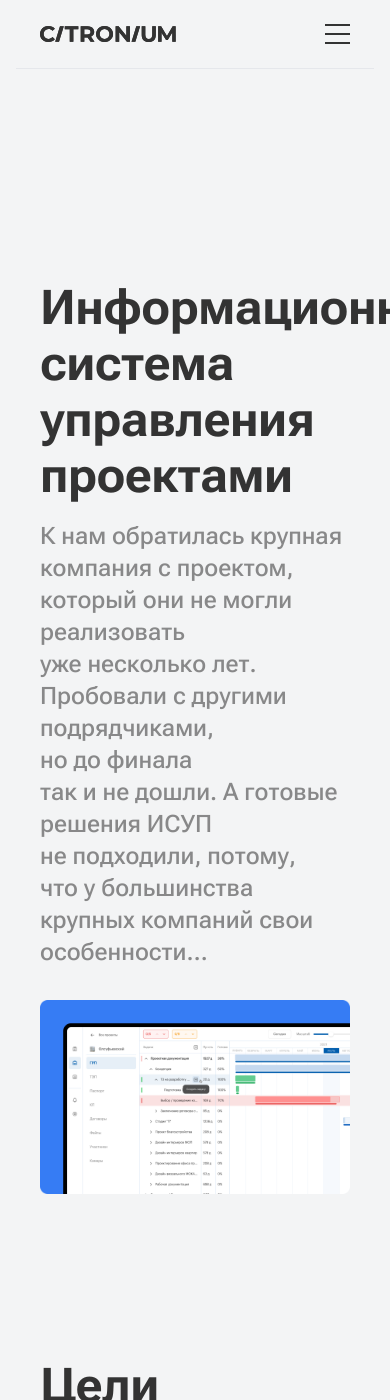
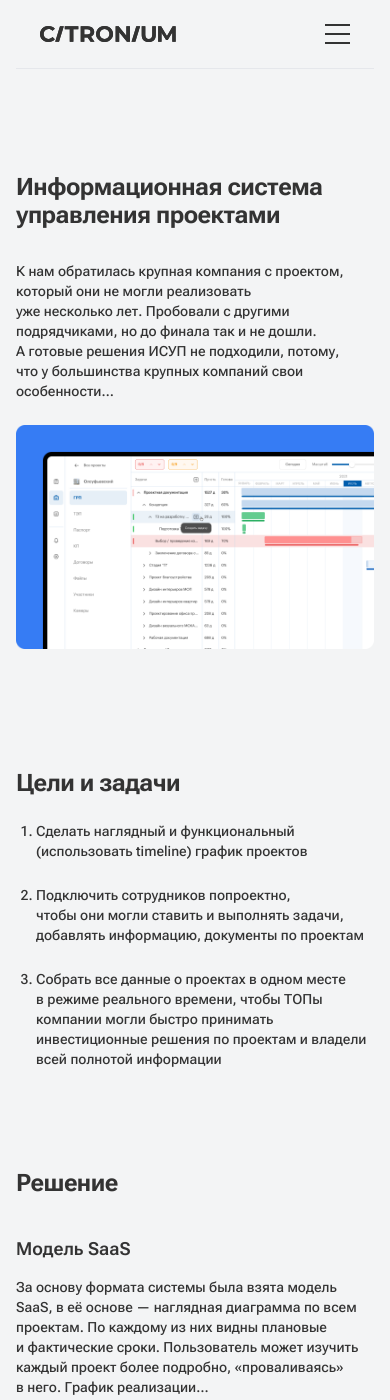
Before and after one commit to Citronium/citronium-landing-en, a Jekyll site: the page built from _posts/2022-07-03-isup.md, in a window 390 px wide and 1400 px high. Built offline with Jekyll 4.4.1, drawn with Linux system fonts in a browser that asks for light colours.

Commit message:
added adaptive in project page

```diff
--- a/_posts/2022-07-03-isup.md
+++ b/_posts/2022-07-03-isup.md
@@ -4,20 +4,20 @@ permalink: projects/isup/
 id: 1
 title: Информационная система управления проектами
 description: К нам обратилась крупная компания с проектом, который они не могли реализовать уже несколько лет. Пробовали с другими подрядчиками, но до финала так и не дошли. А готовые решения ИСУП не подходили, потому, что у большинства крупных компаний свои особенности
-prev_image: "/assets/img/projects/prev/sber-qr-prev.png"
-prev_position: center
-prev_background: "#367CF4"
+prev_image: "/assets/img/projects/prev/isup.png"
+prev_position: right
+prev_background: "#F3CA46"
 spheres: "business-processes"
 technologies: "web"
 ---
 
-## Информационная система управления проектами
-
+# Информационная система управления проектами
 
 К нам обратилась крупная компания с проектом, который они не могли реализовать уже несколько лет. Пробовали с другими подрядчиками, но до финала так и не дошли. А готовые решения ИСУП не подходили, потому, что у большинства крупных компаний свои особенности…
 
 <figure>
     <img src="{{ site.baseurl }}/assets/img/projects/isup/cover1.png" alt="cover1"/>
+    <figcaption></figcaption>
 </figure>
 
 ## Цели и задачи
--- a/_sass/_project.scss
+++ b/_sass/_project.scss
@@ -5,10 +5,52 @@
         justify-content: center;
         max-width: 880px;
         margin: 0 auto;
-        padding-top: 120px;
+        padding-top: 73px;
         padding-left: 40px;
         padding-right: 40px;
-        padding-bottom: 150px;
+        padding-bottom: 200px;
+
+        @media (max-width: 960px) {
+            padding-bottom: 160px;
+        }
+
+        @media (max-width: 640px) {
+            padding-left: 20px;
+            padding-right: 20px;
+        }
+
+        @media (max-width: 390px) {
+            padding-left: 16px;
+            padding-right: 16px;
+            padding-bottom: 100px;
+        }
+
+        @media (max-width: 320px) {
+            padding-right: 10px;
+            padding-left: 10px;
+        }
+
+        & > h1 {
+            font-style: normal;
+            font-weight: 700;
+            font-size: 64px;
+            line-height: 64px;
+            letter-spacing: -0.5px;
+            color: #333333;
+            margin-top: 160px;
+            margin-bottom: 16px;
+
+            @media (max-width: 640px) {
+                font-size: 40px;
+                line-height: 40px;
+            }
+
+            @media (max-width: 390px) {
+                font-size: 24px;
+                line-height: 28px;
+                margin-top: 100px;
+            }
+        }
 
         & > h2 {
             font-style: normal;
@@ -18,6 +60,17 @@
             letter-spacing: -0.5px;
             color: #333333;
             margin-top: 160px;
+
+            @media (max-width: 640px) {
+                font-size: 32px;
+                line-height: 40px;
+            }
+
+            @media (max-width: 390px) {
+                font-size: 24px;
+                line-height: 28px;
+                margin-top: 100px;
+            }
         }
 
         & > h3 {
@@ -26,7 +79,17 @@
             font-size: 32px;
             line-height: 40px;
             color: #333333;
-            margin-top: 32px;
+            margin-top: 40px;
+
+            @media (max-width: 640px) {
+                font-size: 24px;
+                line-height: 32px;
+            }
+
+            @media (max-width: 390px) {
+                font-size: 18px;
+                line-height: 24px;
+            }
         }
 
         & > p {
@@ -34,8 +97,18 @@
             font-weight: 500;
             font-size: 24px;
             line-height: 32px;
-            color: rgba(51, 51, 51, 0.56);
+            color: #333333;
             margin-top: 16px;
+
+            @media (max-width: 640px) {
+                font-size: 16px;
+                line-height: 24px;
+            }
+
+            @media (max-width: 390px) {
+                font-size: 14px;
+                line-height: 20px;
+            }
         }
 
         & > ol {
@@ -46,13 +119,23 @@
                 font-size: 24px;
                 line-height: 32px;
                 color: #333333;
-                padding-top: 40px;
+                padding-top: 24px;
+
+                @media (max-width: 640px) {
+                    font-size: 16px;
+                    line-height: 24px;
+                }
+
+                @media (max-width: 390px) {
+                    font-size: 14px;
+                    line-height: 20px;
+                }
             }
         }
 
         & > figure {
             & img {
-                margin-top: 32px;
+                margin-top: 24px;
                 width: 100%;
             }
             & figcaption {
@@ -62,7 +145,12 @@
                 line-height: 24px;
                 color: rgba(51, 51, 51, 0.56);
                 text-align: center;
-                margin-top: 24px;
+                margin-top: 16px;
+
+                @media (max-width: 390px) {
+                    font-size: 14px;
+                    line-height: 20px;
+                }
             }
         }
     }
--- a/_sass/_projects.scss
+++ b/_sass/_projects.scss
@@ -309,7 +309,7 @@
         background: #fff;
         box-shadow: -2px -2px 4px rgba(177, 177, 177, 0.2), 2px 2px 4px rgba(177, 177, 177, 0.2);
         border-radius: 10px;
-        z-index: 9999;
+        z-index: 50;
 
         @media (max-width: 800px) {
             position: fixed;
```
Also changed, not shown: assets/img/projects/prev/isup.png (added).
